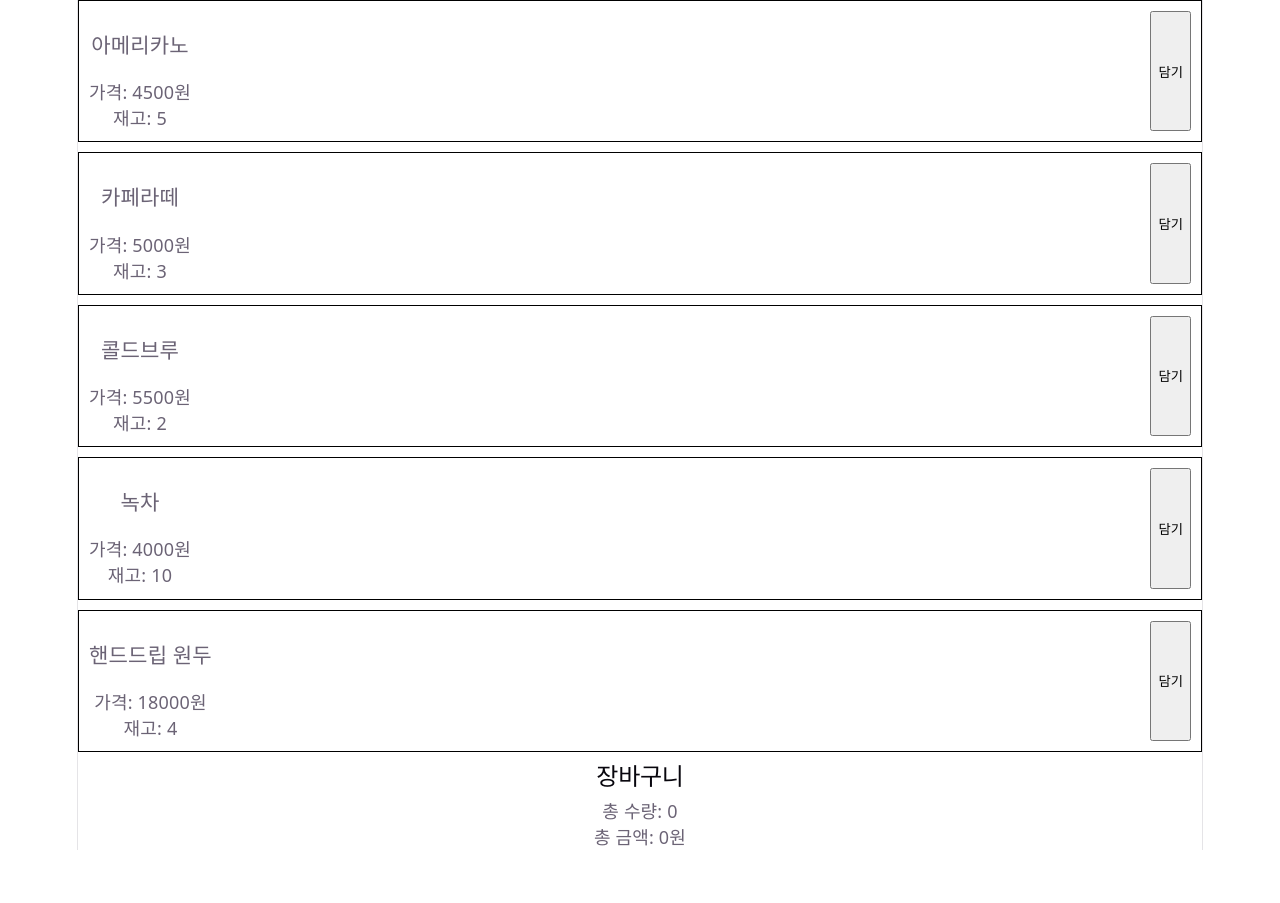
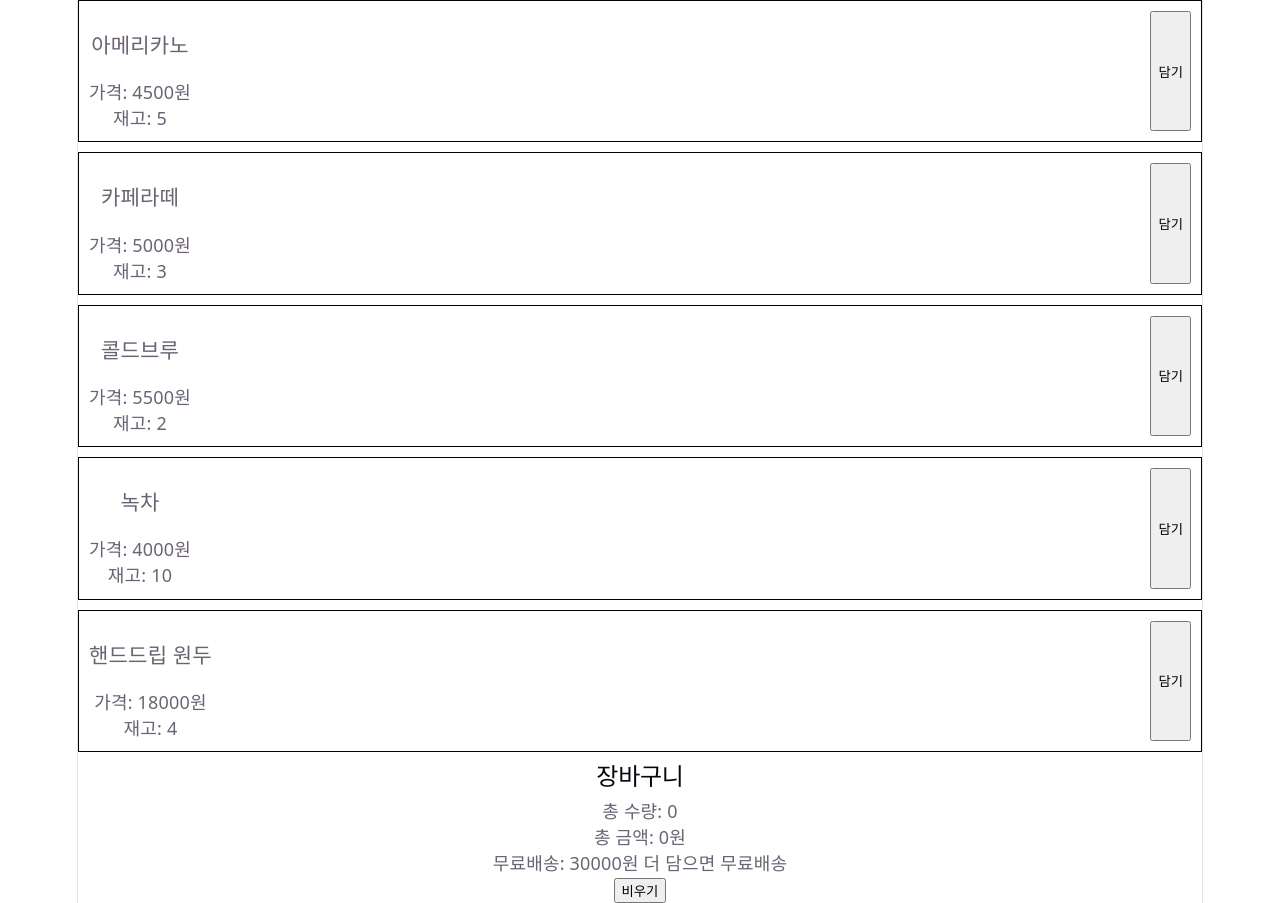
Before and after one commit to eunyeong-bae/frontend-deep-dive-log, a React (Vite) app: page / in a window 1280 px wide. Before the commit the page ends 850 px from the top, so only its background shows below. Built offline with nearby package versions, Linux system fonts and the light colour scheme.

Commit message:
fix: 주석처리된 부분 제거

```diff
--- a/src/week-01-hooks/day-01-useState/Cart.tsx
+++ b/src/week-01-hooks/day-01-useState/Cart.tsx
@@ -89,9 +89,10 @@ export function Cart() {
                 <p> 총 수량: {totalCount}</p>
                 <p> 총 금액: {totalPrice}원</p>
             </div>
-{/*
+
             <p>무료배송: {totalPrice >= 30000 ? '배송비 0원' : `${30000 - totalPrice}원 더 담으면 무료배송`}</p>
-            <button onClick={() => setItem([])}>비우기</button> */}
+
+            <button onClick={() => setItem([])}>비우기</button>
 
         </div>
     )
```
